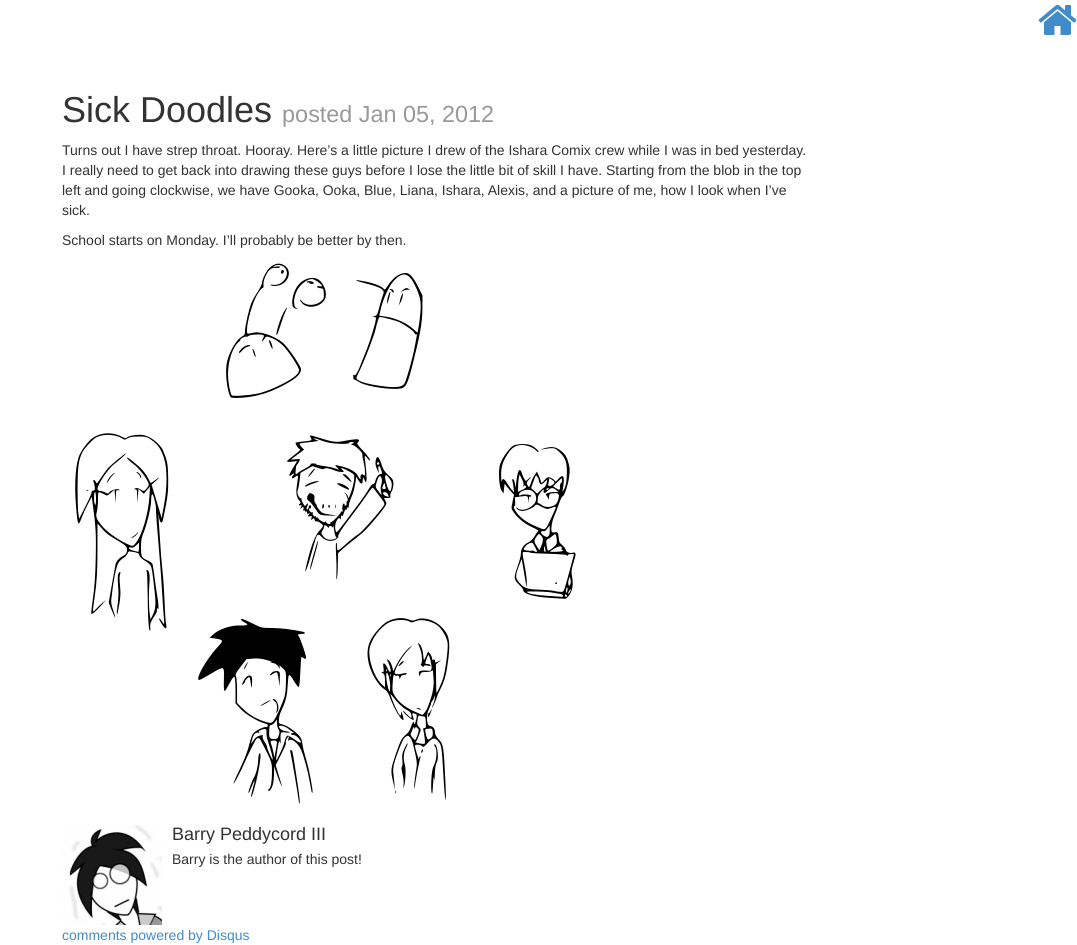
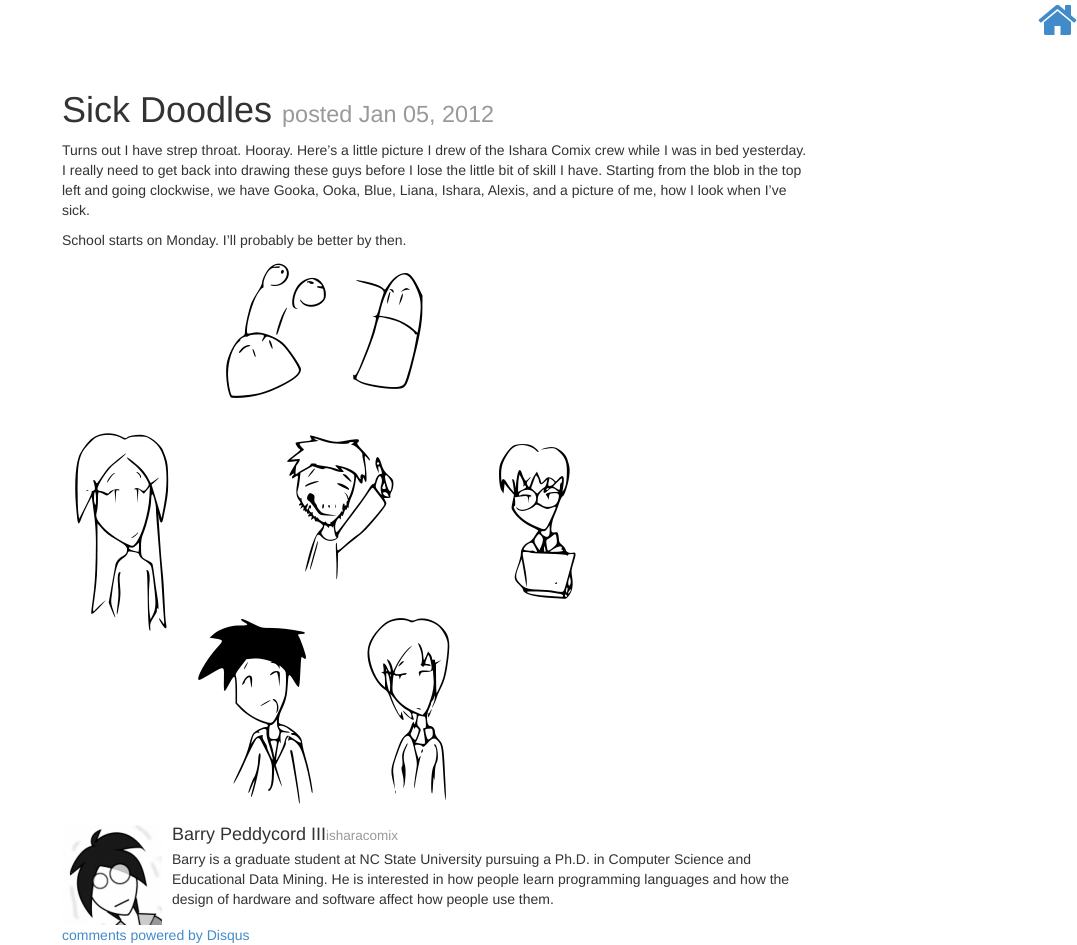
Before and after one commit to isharacomix/oldsite, a Jekyll site: the page built from _posts/2012-01-05-sick-doodles.md, in a window 1280 px wide and 945 px high. Shown: the whole window, without its empty margins (203-1280 px from the left). Built offline with Jekyll 4.4.1, drawn with Linux system fonts in a browser that asks for light colours; Markdown is read by kramdown in place of the engine named in the settings; comment, search, counter and statistics services are not loaded.

Commit message:
Author tagline what what.

```diff
--- a/_layouts/post.html
+++ b/_layouts/post.html
@@ -15,8 +15,8 @@ layout: base
         <img class="media-object" width="100" src="{{ site.baseurl }}img/barry_avatar.png" alt="">
       </a>
       <div class="media-body">
-        <h4 class="media-heading">Barry Peddycord III</h4>
-        Barry is the author of this post!
+        <h4 class="media-heading">Barry Peddycord III<small>isharacomix</small></h4>
+        Barry is a graduate student at NC State University pursuing a Ph.D. in Computer Science and Educational Data Mining. He is interested in how people learn programming languages and how the design of hardware and software affect how people use them.
       </div>
     </div>
 
```
